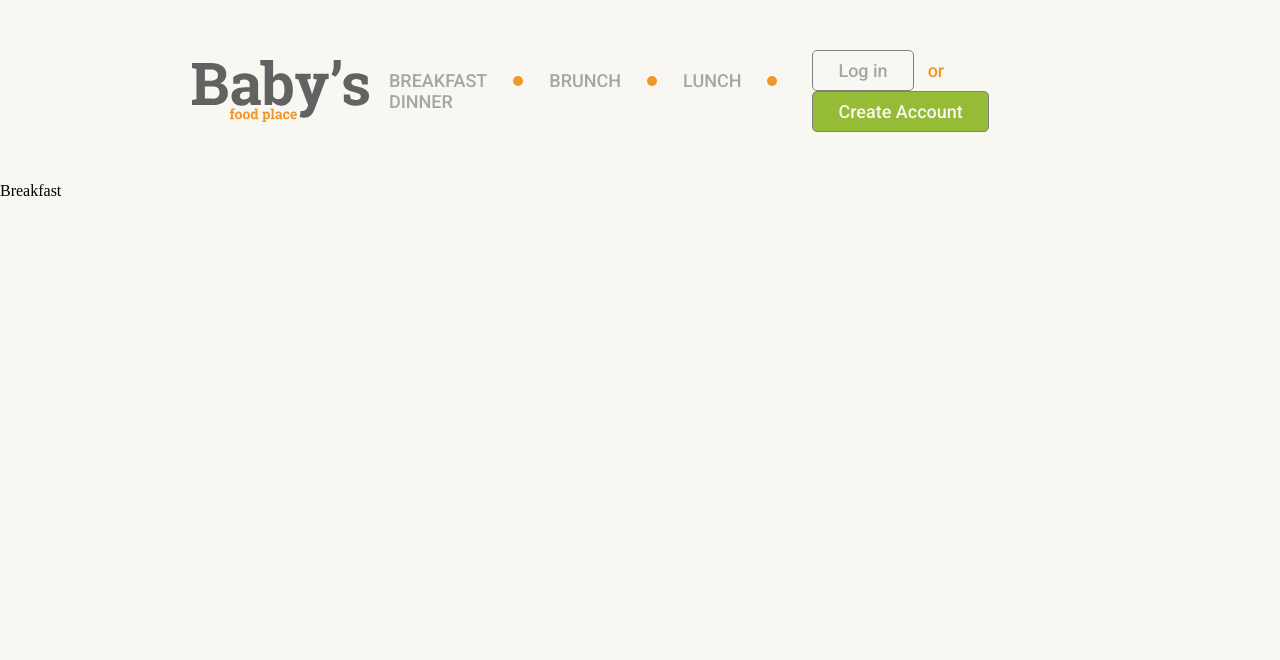
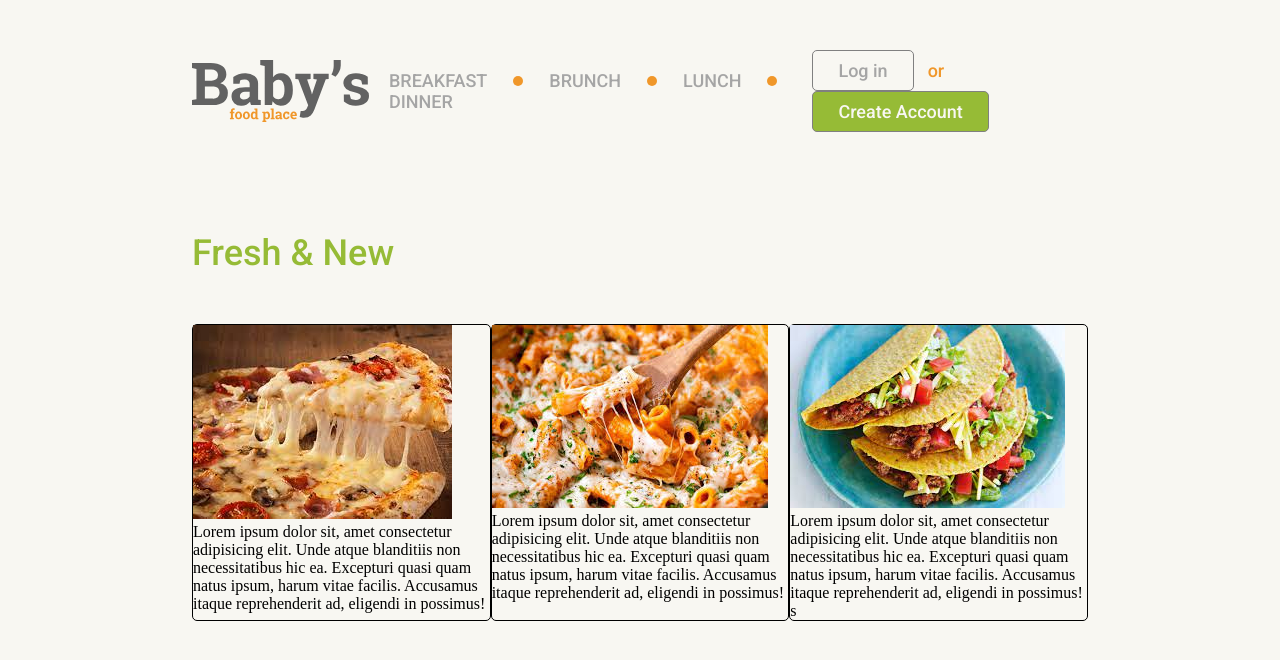
Before and after one commit to ThatStefan/Project, a plain HTML site: page restart2/index.html in a window 1280 px wide. Drawn offline with Linux system fonts and the light colour scheme.

Commit message:
info containers
work on recipe containers.

```diff
--- a/restart2/index.html
+++ b/restart2/index.html
@@ -27,7 +27,34 @@
         </header>
 
 
-        <p class="bigb">Breakfast</p><r></r>
+        <div class="Freshcontainer">
+            <div class="Freshtitle">
+                <p class="bigb">Fresh & New</p>
+            </div>
+
+            <div class="box-module-con">
+                <div class="box-module">
+                    <div class="box">
+                        <img class="front" src="../Images/pizza.jfif" alt="pizza">
+                        <p>Lorem ipsum dolor sit, amet consectetur adipisicing elit. Unde atque blanditiis non necessitatibus hic ea. Excepturi quasi quam natus ipsum, harum vitae facilis. Accusamus itaque reprehenderit ad, eligendi in possimus!</p>
+                    </div>
+
+                    <div class="box">
+                        <img class="front" src="../Images/pasta.jfif" alt="pizza">
+                        <p>Lorem ipsum dolor sit, amet consectetur adipisicing elit. Unde atque blanditiis non necessitatibus hic ea. Excepturi quasi quam natus ipsum, harum vitae facilis. Accusamus itaque reprehenderit ad, eligendi in possimus!</p>
+                    </div>
+
+                    <div class="box">
+                        <img class="front" src="../Images/tacos.jfif" alt="pizza">
+                        <p>Lorem ipsum dolor sit, amet consectetur adipisicing elit. Unde atque blanditiis non necessitatibus hic ea. Excepturi quasi quam natus ipsum, harum vitae facilis. Accusamus itaque reprehenderit ad, eligendi in possimus!</p>s
+                    </div>
+                </div>
+            </div>
+
+        </div>
+
+
+
 
     </body>
 </html>
--- a/restart2/styles.css
+++ b/restart2/styles.css
@@ -89,3 +89,35 @@ button {
 button:hover {
     background-color: #809e32;
 }
+
+.bigb {
+    margin: 50px 15%;
+    font-family: Roboto;
+    color: #96BB36;
+    font-size: 36px;
+}
+
+.Freshcontainer {
+
+}
+
+.box-module-con {
+    display: flex;
+    justify-content: space-between;
+}
+
+.box-module {
+    margin: 0px 15%;
+    display: flex;
+
+
+}
+
+.box {
+    border-radius: 5px;
+    border: 1px solid black;
+}
+
+.front {
+    display: inline-block;
+}
```
Also changed, not shown: Images/pasta.jfif (added), Images/pizza.jfif (added), Images/tacos.jfif (added).
